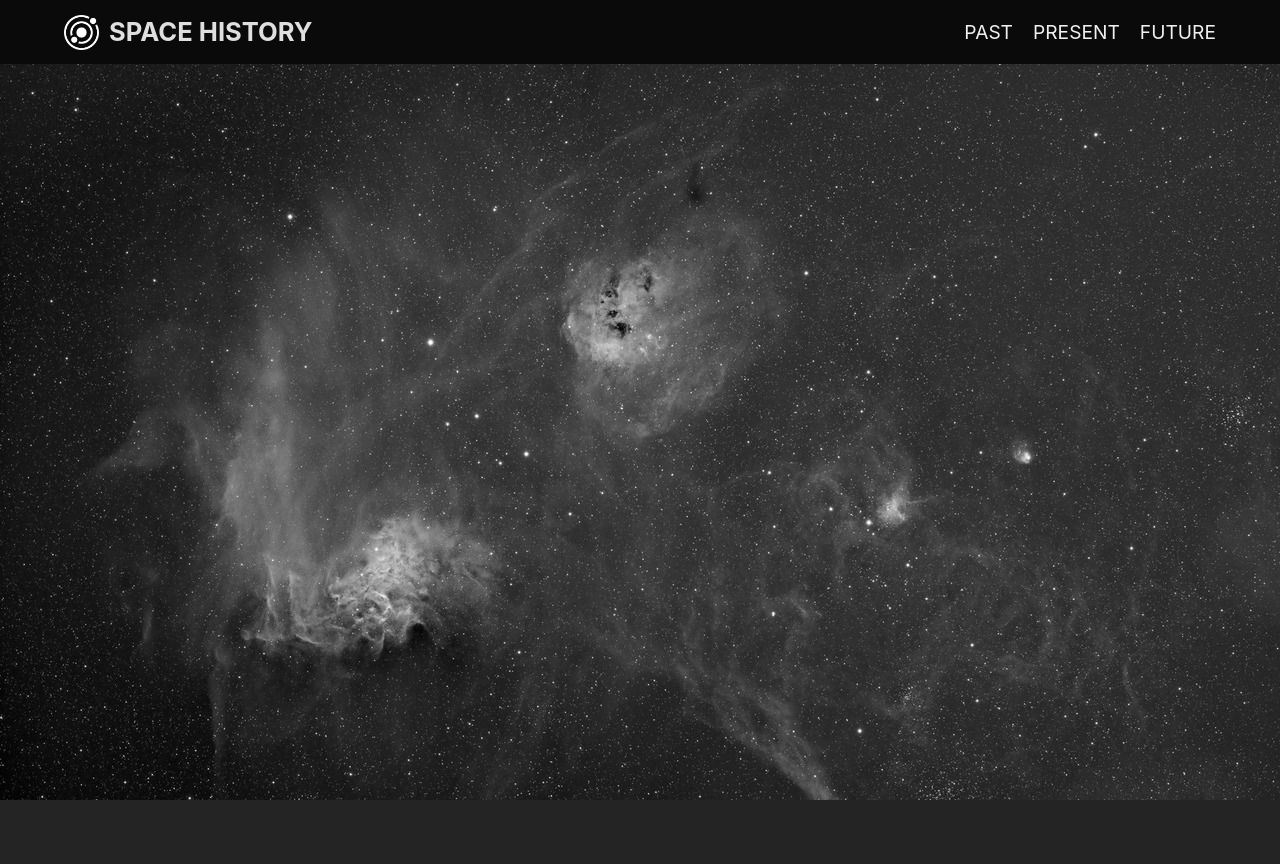
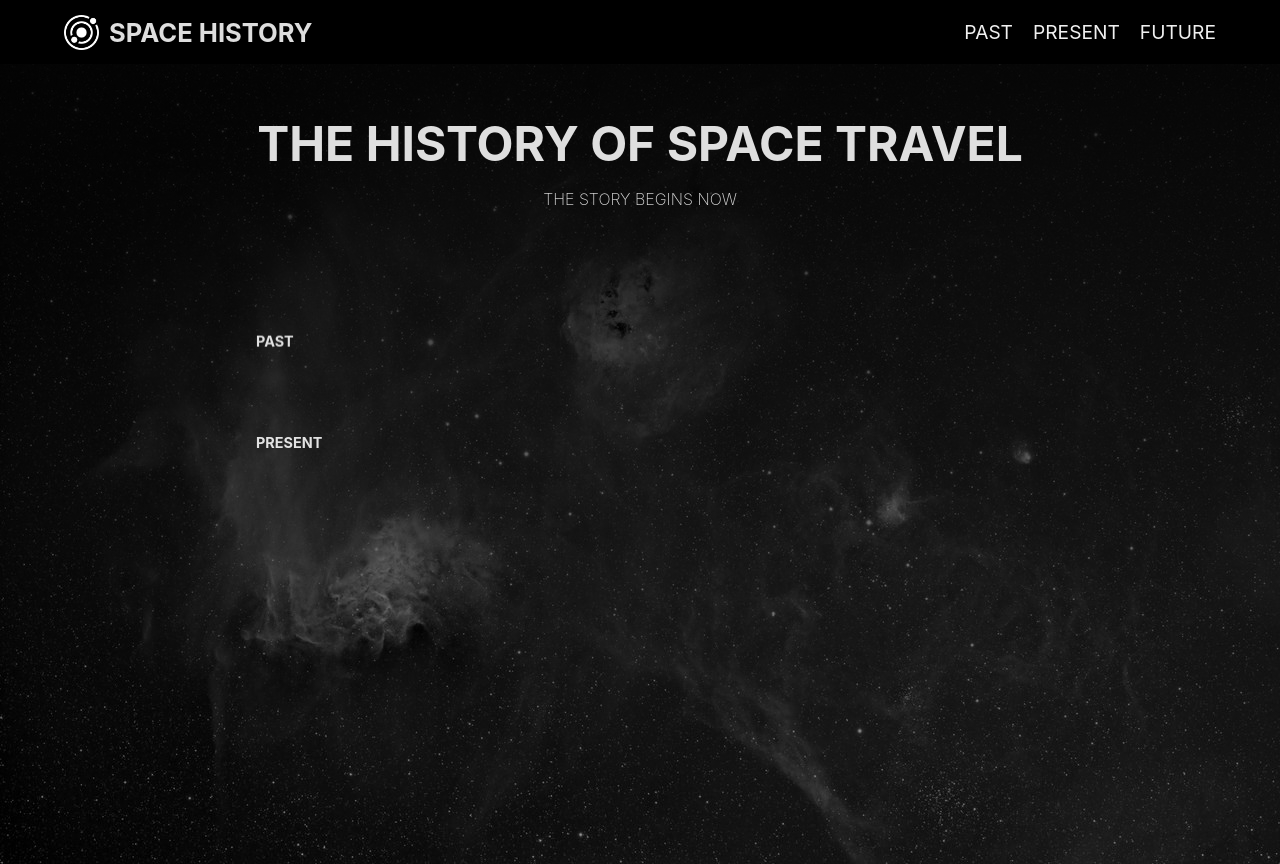
Before and after one commit to AidenRand/space-site-v2, a React (Vite) app in the folder space-site-v2/: page / in a window 1280 px wide. Before the commit the page ends 800 px from the top, so only its background shows below. Built offline with nearby package versions, Linux system fonts and the light colour scheme.

Commit message:
Add parallax effect

```diff
--- a/space-site-v2/src/App.jsx
+++ b/space-site-v2/src/App.jsx
@@ -1,14 +1,18 @@
 import { useState } from 'react';
 import './App.scss';
 import Navbar from './components/navbar';
+import Home from './home';
 
 function App() {
     const [count, setCount] = useState(0);
+    const [active, setActive] = useState(false);
 
     return (
         <>
-            <div>
-                <Navbar />
+            <Navbar active={active} setActive={setActive} />
+
+            <div className='parallax'>
+                <Home active={active} />
             </div>
         </>
     );
--- a/space-site-v2/src/App.scss
+++ b/space-site-v2/src/App.scss
@@ -1,5 +1,90 @@
+$white: rgb(240, 240, 240);
+$grey: rgb(200, 200, 200);
+$black: rgb(12, 12, 12);
+$darker-black: rgb(10, 10, 10);
+$slide-menu-background: rgba(12, 12, 12, 0.6);
+
 body
 {
   margin: 0;
   padding: 0;
 }
+
+.parallax
+{
+  height: 100vh;
+  overflow-x: hidden;
+  -webkit-perspective: 300px;
+  perspective: 300px;
+}
+
+.parallax_group
+{
+  position: relative;
+  height: 100vh;
+  -webkit-transform-style: preserve-3d;
+  transform: preserve-3d;
+  -webkit-transition: -webkit-transform 0.5s;
+  transition: 0.5s;
+}
+
+.parallax_layer--base
+{
+  -webkit-transform: translateZ(0);
+  transform: translateZ(0);
+  z-index: 4;
+}
+
+.parallax__layer--back {
+  -webkit-transform: translateZ(-200px) scale(2);
+  transform: translateZ(-200px);
+  z-index: 2;
+}
+
+.parallax_layer
+{
+  position: absolute;
+  top: 0;
+  bottom: 0;
+  left: 0;
+  right: 0;
+}
+
+
+#home-intro-container
+{
+  display: flex;
+  justify-content: center;
+  flex-direction: column;
+  padding-top: 50px;
+  text-align: center;
+
+  h1
+  {
+    font-size: 3em;
+    margin: 0;
+  }
+
+  p
+  {
+    font-size: 1em;
+    font-weight: 200;
+  }
+}
+
+#home-sections
+{
+  display: flex;
+  flex-direction: column;
+
+  #home-past
+  {
+    display: flex;
+    margin-bottom: 100px;
+  }
+
+  #home-present
+  {
+
+  }
+}
--- a/space-site-v2/src/components/navbar.jsx
+++ b/space-site-v2/src/components/navbar.jsx
@@ -4,22 +4,28 @@ import Close from '../assets/photos/close.png';
 import '../styling/navbar.scss';
 import React, { useRef } from 'react';
 
-function navbar() {
-    const slideMenuRef = useRef();
+function navbar({ setActive, active }) {
+    // const slideMenuRef = useRef();
 
     const slideMenuOut = () => {
-        slideMenuRef.current.classList.toggle('active');
+        setActive(true);
+        // slideMenuRef.current.classList.toggle('active');
         document.body.style.overflow = 'hidden';
     };
 
     const slideMenuIn = () => {
-        slideMenuRef.current.classList.toggle('active');
+        setActive(false);
+        // slideMenuRef.current.classList.toggle('active');
         document.body.style.overflow = 'auto';
     };
 
     return (
         <>
-            <div id='navbar'>
+            <div className='parallax-group'>
+                <div
+                    id='navbar'
+                    className='parallax-layer parallax_layer--base'
+                >
                     <div id='title-div'>
                         <img src={Icon} id='title-icon' alt='title-icon' />
                         <h1 id='title'>SPACE HISTORY</h1>
@@ -42,10 +48,18 @@ function navbar() {
                         onClick={slideMenuOut}
                     />
                 </div>
-
-            <div id='slide-menu' ref={slideMenuRef}>
+                <div
+                    id='slide-menu'
+                    className={`parallax-layer parallax_layer--base ${
+                        active && 'active'
+                    }`}
+                >
                     <button id='close-button'>
-                    <img src={Close} alt='Close button' onClick={slideMenuIn} />
+                        <img
+                            src={Close}
+                            alt='Close button'
+                            onClick={slideMenuIn}
+                        />
                     </button>
                     <div id='slide-menu-links'>
                         <button className='slide-menu-link'>PAST</button>
@@ -53,6 +67,7 @@ function navbar() {
                         <button className='slide-menu-link'>FUTURE</button>
                     </div>
                 </div>
+            </div>
         </>
     );
 }
--- /dev/null
+++ b/space-site-v2/src/home.jsx
@@ -0,0 +1,32 @@
+import React, { useRef } from 'react';
+
+function home() {
+    return (
+        <>
+            <div className='parallax-group'>
+                <div id='home-intro-container' className='parallax_layer--base'>
+                    <h1>THE HISTORY OF SPACE TRAVEL</h1>
+                    <p>THE STORY BEGINS NOW</p>
+                </div>
+            </div>
+
+            <div id='home-sections' className='parallax_group'>
+                <div
+                    id='home-past'
+                    className='parallax__layer parallax__layer--back'
+                >
+                    <h2>PAST</h2>
+                </div>
+
+                <div
+                    id='home-present'
+                    className='parallax__layer parallax__layer--back'
+                >
+                    <h2>PRESENT</h2>
+                </div>
+            </div>
+        </>
+    );
+}
+
+export default home;
--- a/space-site-v2/src/index.css
+++ b/space-site-v2/src/index.css
@@ -1,10 +1,8 @@
 :root {
   font-family: Inter, system-ui, Avenir, Helvetica, Arial, sans-serif;
-  line-height: 1.5;
-  font-weight: 400;
 
   color-scheme: light dark;
   color: rgba(255, 255, 255, 0.87);
   background-color: #242424;
-  background-image: url('./assets/photos/background.jpg');
+  background: linear-gradient(rgba(0, 0, 0, 0.9), rgba(0, 0, 0, 0.4)), url(./assets/photos/background.jpg);
 }
--- a/space-site-v2/src/styling/navbar.scss
+++ b/space-site-v2/src/styling/navbar.scss
@@ -1,7 +1,7 @@
 $white: rgb(240, 240, 240);
 $grey: rgb(200, 200, 200);
 $black: rgb(12, 12, 12);
-$darker-black: rgb(10, 10, 10);
+$darker-black: rgb(0, 0, 0);
 $slide-menu-background: rgba(12, 12, 12, 0.6);
 
 #navbar
```
Lines whose indentation alone changed are shown as unchanged.
